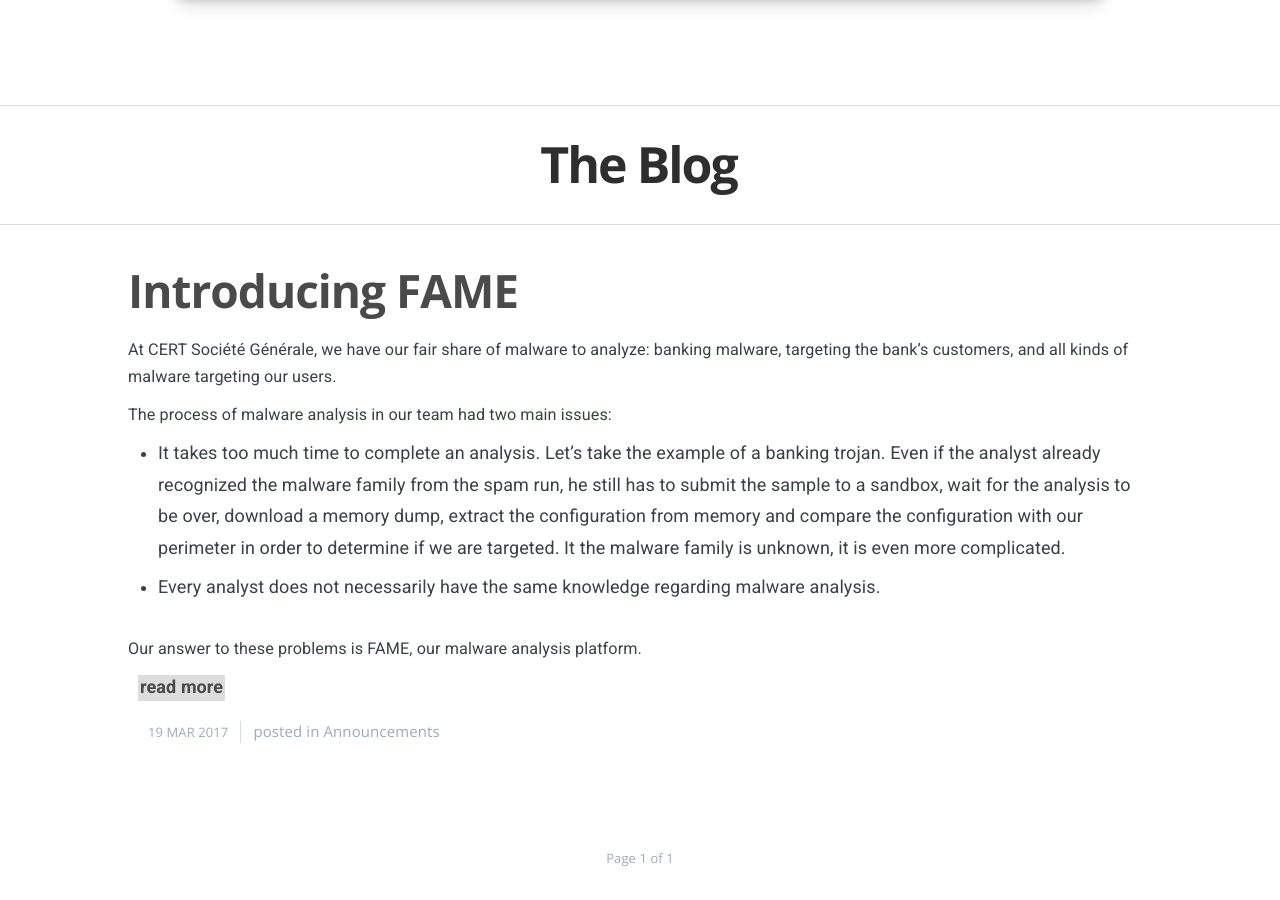
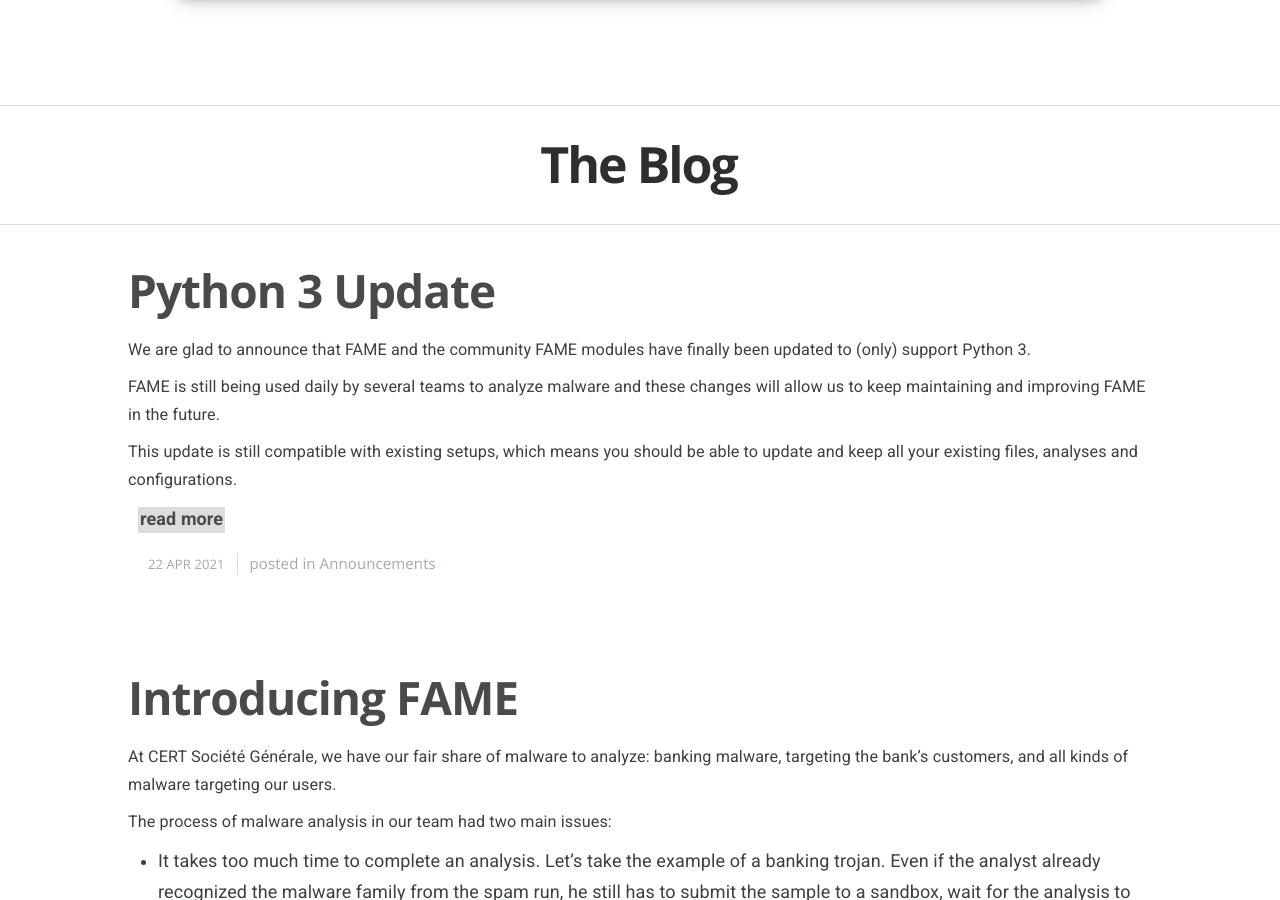
Before and after one commit to certsocietegenerale/fame, a Jekyll site: the page built from index.html, in a window 1280 px wide and 900 px high, scrolled down 4450 px. Built offline with Jekyll 4.4.1, drawn with Linux system fonts in a browser that asks for light colours; nearby versions of some CDN libraries; the list of posts is cut into pages by our own code; some of the changed lines change nothing that is shown.

Commit message:
python 3 announcement

````diff
--- a/_config.yml
+++ b/_config.yml
@@ -19,6 +19,11 @@
         url: https://cert.societegenerale.com
         image: assets/images/avatar_cert.jpg
         twitter: CertSG
+    gael:
+        name: Gael Muller
+        bio: Blue Team Leader at CERT SEKOIA
+        image: assets/images/avatar_gael.jpg
+        twitter: GaelMuller
 
 google_analytics: UA-94099950-1
 
--- /dev/null
+++ b/_posts/2021-04-22-fame-python3.md
@@ -0,0 +1,94 @@
+---
+layout: post
+cover: "assets/images/cover2.jpg"
+title: Python 3 Update
+date: 2021-04-22 08:00:00
+tags: announcements
+subclass: post
+author: gael
+---
+
+We are glad to announce that FAME and the community FAME modules have finally been updated to (only) support Python 3.
+
+FAME is still being used daily by several teams to analyze malware and these changes will allow us to keep maintaining and improving FAME in the future.
+
+This update is still compatible with existing setups, which means you should be able to update and keep all your existing files, analyses and configurations.
+
+<!--more-->
+
+### New Features
+
+During the four years since our initial blog post, some features were added, in the form of new module types:
+
+- _IsolatedProcessingModule_ can be created to analyze malware samples inside virtual machines, without having to worry about orchestrating these virtual machines.
+- _VirtualizationModule_ will take care of orchestrating these virtual machines for you. Two modules are currently available: _virtualbox_ and _kvm_.
+- _FiletypeModule_ can be used when file type recognition is more difficult than looking at the extension or the MIME type of a file.
+- _PreloadingModule_ are the new way used by FAME to analyze files when only a hash is submitted. This way, you can leverage several sources of hash to file conversion, including internal repositories that will not input your API quota of external services. You can also define priorities to determine which _PreloadingModule_ will be tried first. We would like to thank [Luca Ebach](https://twitter.com/lucebac) for this contribution.
+
+### How to migrate ?
+
+If you want to setup a new instance, you can follow the [installation documentation](https://fame.readthedocs.io/en/latest/installation.html).
+
+If you already have a Python 2 instance and would like to migrate it to the Python 3 version, we recommend you follow the following steps.
+
+- Stop running instances
+
+```
+$ sudo systemctl stop fame_web
+$ sudo systemctl stop fame_worker
+```
+
+- Make sure Python 3 is installed (use at least Python 3.6)
+
+```
+$ sudo apt install git python3-pip python3-dev
+$ sudo pip3 install virtualenv uwsgi
+```
+
+- Backup your existing installation
+
+```
+$ mv fame fame.py2_backup
+```
+
+- Clone the repository
+
+```
+$ git clone https://github.com/certsocietegenerale/fame
+```
+
+- Copy old files to the new directory
+
+```
+$ cp -r fame.py2_backup/conf fame.py2_backup/storage
+```
+
+- Run the installation script, and make sure you use the same MongoDB information (you can look at _fame/conf/fame.conf_ if needed)
+
+```
+$ cd fame
+$ utils/run.sh utils/install.py
+```
+
+- Restart the services
+
+```
+$ sudo systemctl start fame_web
+$ sudo systemctl start fame_worker
+```
+
+Note that you might also need to update remote workers or virtual machines used by _IsolatedProcessingModule_.
+
+### What took us so long ?
+
+It has now been a while since Python 2 is dead, so what took us so long ?
+
+First of all, like most open-source projects, we have limited bandwidth to invest in structural changes like this.
+
+The core of the FAME framework was not too difficult to migrate, but it took a lot longer to migrate our community FAME modules. Indeed, several Python libraries had to be upgraded or replaced, with some of them changing their APIs. Some examples:
+
+- Androguard had some major changes which means we had to adapt all APK Plugins.
+- Volatility3 is a complete rewrite of the memory analysis framework, which means we also had to completely rewrite Volatility based modules.
+- The _cutthecrap_ module used the winappdbg library to debug Office applications. Since this library does not have a version compatible with Python 3, we had to do a complete rewrite of the module using [Frida](https://frida.re/)
+
+We hope you will enjoy this update :)
````
Also changed, not shown: Gemfile.lock, assets/images/avatar_gael.jpg (added).
